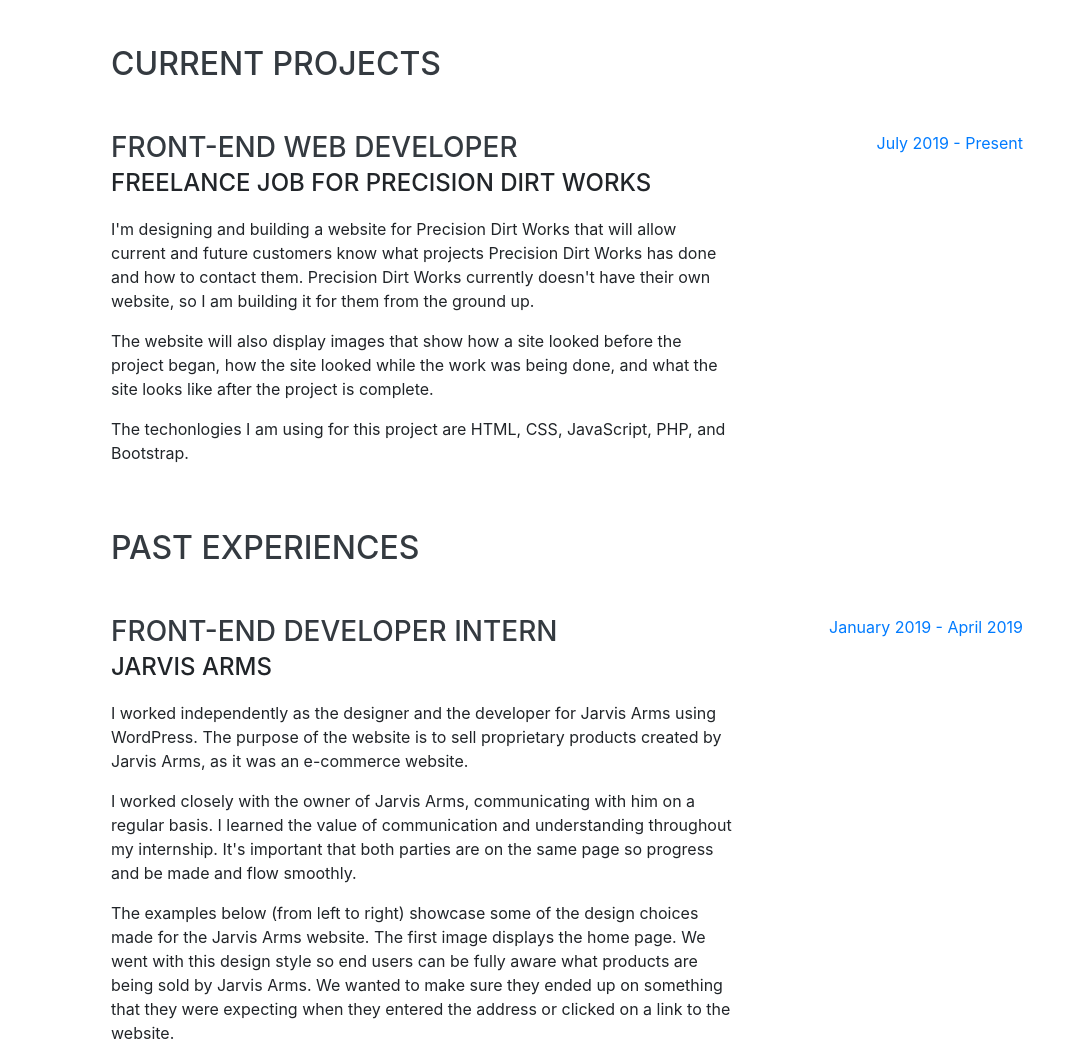
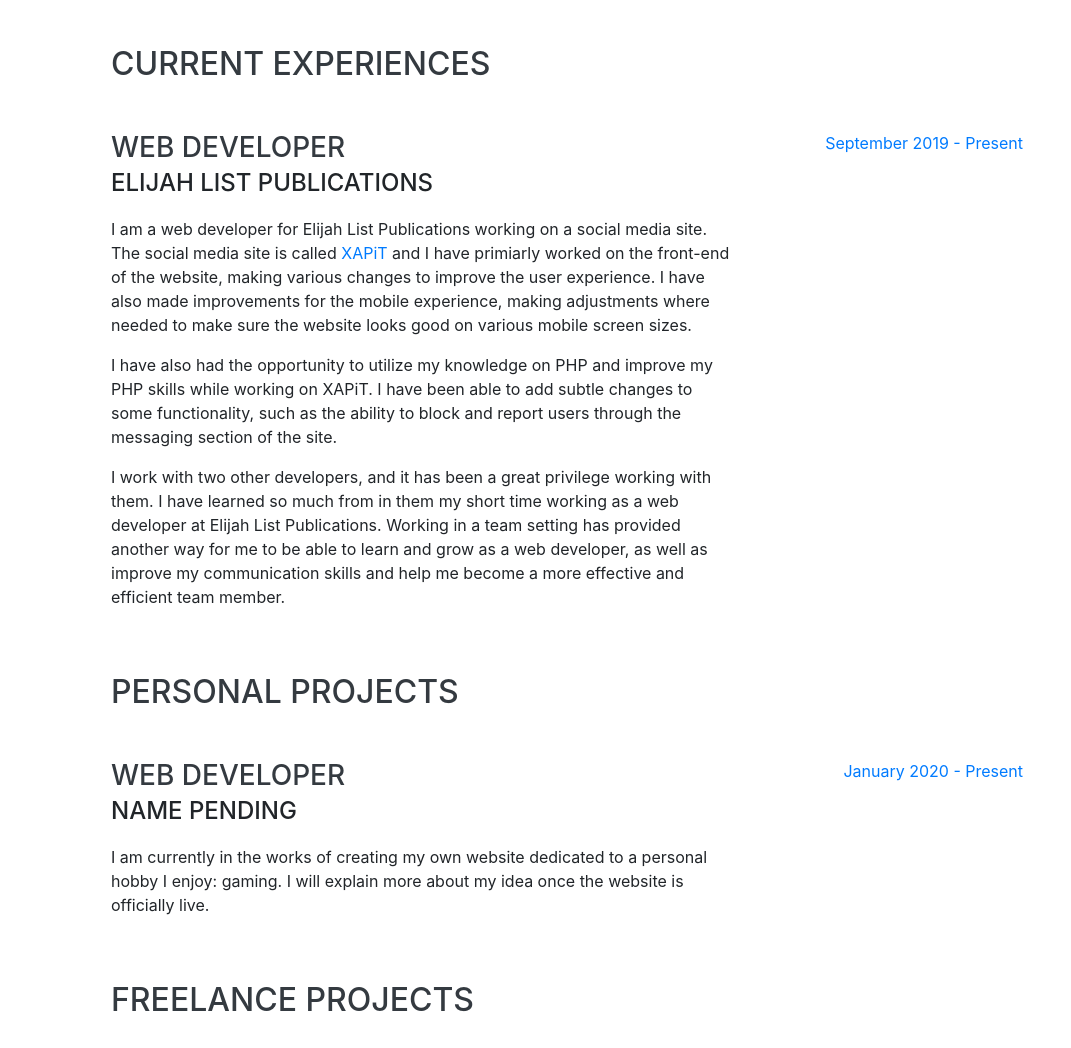
Before and after one commit to Albrethsen-Trevor/Albrethsen-Trevor.github.io, a website with bundled scripts: page index.html in a window 1280 px wide. Shown: the part 804-1852 px from the top of the page, without its empty margins (209-1280 px from the left). Built offline with nearby package versions, Linux system fonts and the light colour scheme; a web font is replaced by a local one.

Commit message:
Initial Commit

```diff
--- a/index.html
+++ b/index.html
@@ -67,7 +67,7 @@
         <div class="subheading mb-5">764 Cherry Blossom Ln · Lebanon, OR 97355 · (541) 971-9212 ·
           <a href="mailto:trevor.albrethsen@gmail.com">trevor.albrethsen@gmail.com</a>
         </div>
-        <p class="lead mb-5">I earned my bachelor's degree in Web Design & Development in April 2019 from Brigham Young
+        <p class="lead mb-5">I am a web developer for XAPiT. I earned my bachelor's degree in Web Design & Development in April 2019 from Brigham Young
           University-Idaho. I enjoy Front-End Web Development because I love being able to see my thoughts and
           ideas come to life in web browsers.</p>
         <div class="social-icons">
@@ -91,7 +91,35 @@
 
     <section class="resume-section p-3 p-lg-5 d-flex justify-content-center" id="experience">
       <div class="w-100">
-        <h2 class="mb-5">Current Projects</h2>
+        <h2 class="mb-5">Current Experiences</h2>
+
+        <div class="resume-item d-flex flex-column flex-md-row justify-content-between mb-5">
+          <div class="resume-content">
+            <h3 class="mb-0">Web Developer</h3>
+            <div class="subheading mb-3">Elijah List Publications</div>
+            <p>I am a web developer for Elijah List Publications working on a social media site. The social media site is called <a href="https://www.xapit.com">XAPiT</a> and I have primiarly worked on the front-end of the website, making various changes to improve the user experience. I have also made improvements for the mobile experience, making adjustments where needed to make sure the website looks good on various mobile screen sizes.</p>
+            <p>I have also had the opportunity to utilize my knowledge on PHP and improve my PHP skills while working on XAPiT. I have been able to add subtle changes to some functionality, such as the ability to block and report users through the messaging section of the site.</p>
+            <p>I work with two other developers, and it has been a great privilege working with them. I have learned so much from in them my short time working as a web developer at Elijah List Publications. Working in a team setting has provided another way for me to be able to learn and grow as a web developer, as well as improve my communication skills and help me become a more effective and efficient team member.</p>
+          </div>
+          <div class="resume-date text-md-right">
+            <span class="text-primary">September 2019 - Present</span>
+          </div>
+        </div>
+
+        <h2 class="mb-5">Personal Projects</h2>
+
+        <div class="resume-item d-flex flex-column flex-md-row justify-content-between mb-5">
+          <div class="resume-content">
+            <h3 class="mb-0">Web Developer</h3>
+            <div class="subheading mb-3">Name Pending</div>
+            <p>I am currently in the works of creating my own website dedicated to a personal hobby I enjoy: gaming. I will explain more about my idea once the website is officially live.</p>
+          </div>
+          <div class="resume-date text-md-right">
+            <span class="text-primary">January 2020 - Present</span>
+          </div>
+        </div>
+
+        <h2 class="mb-5">Freelance Projects</h2>
 
         <div class="resume-item d-flex flex-column flex-md-row justify-content-between mb-5">
           <div class="resume-content">
@@ -111,7 +139,6 @@
         </div>
 
         <h2 class="mb-5">Past Experiences</h2>
-
         <div class="resume-item d-flex flex-column flex-md-row justify-content-between mb-5">
           <div class="resume-content">
             <h3 class="mb-0">Front-End Developer Intern</h3>
```
